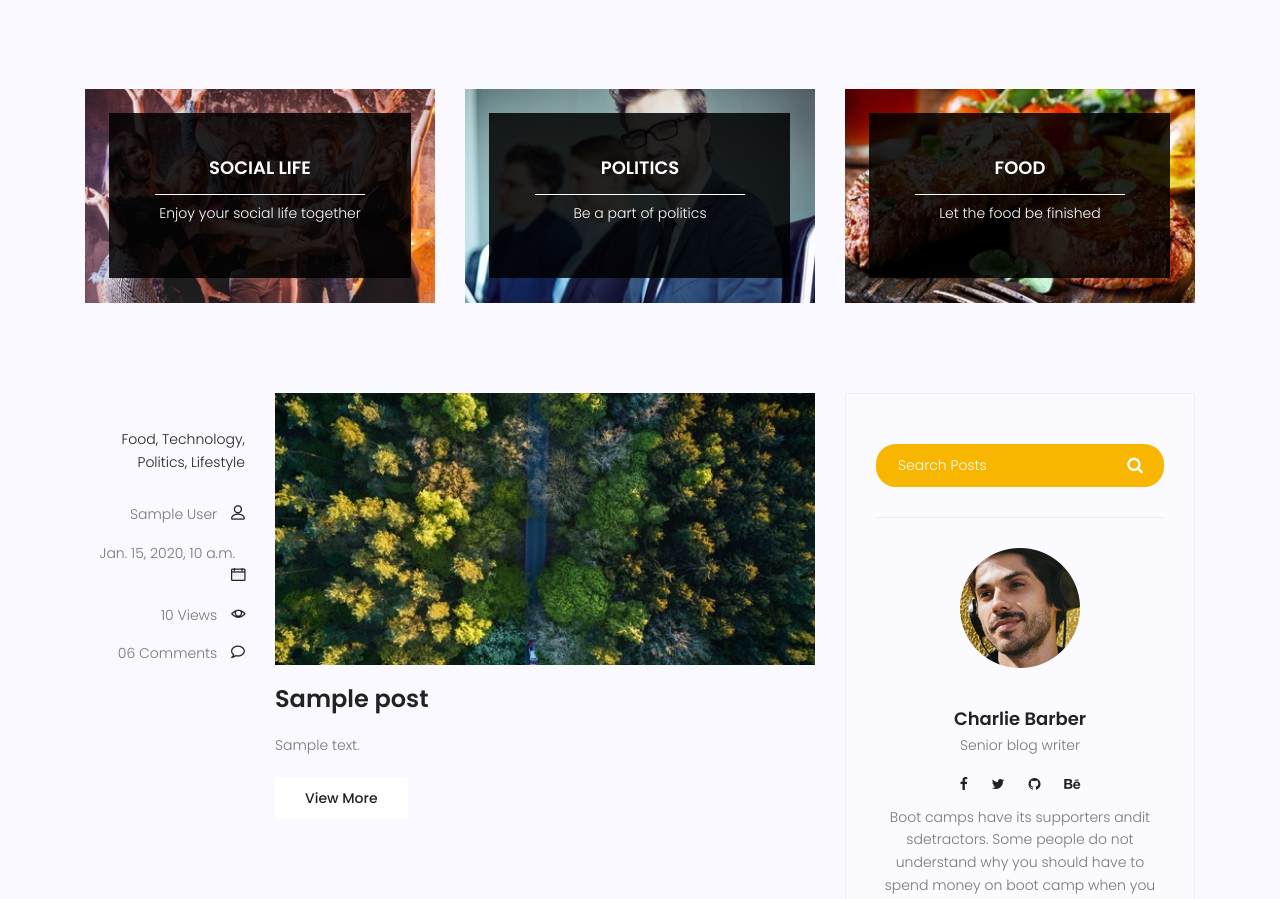
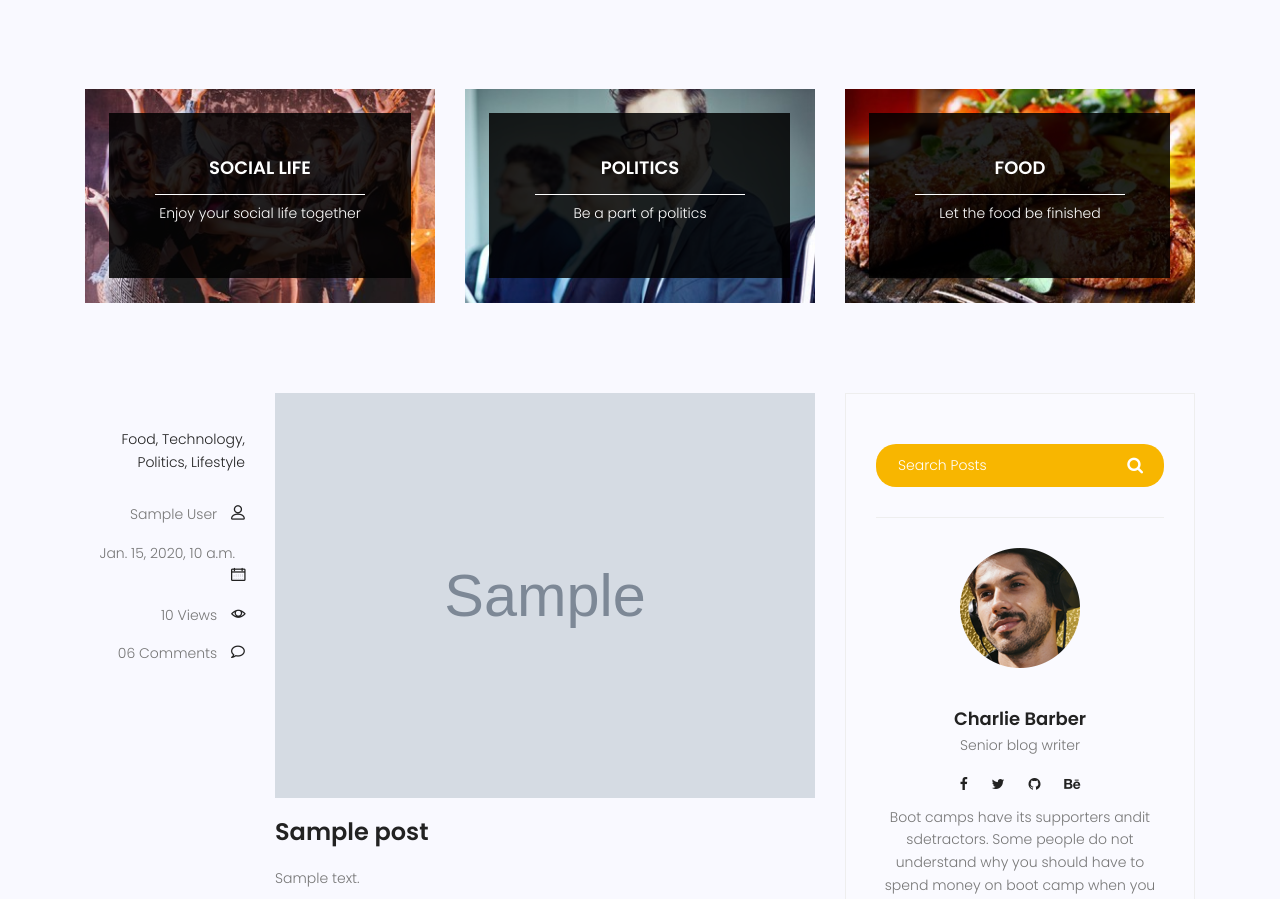
Before and after one commit to ASoukhteh/mysite, a Django app: page /blog in a window 1280 px wide. Shown: the part 689-1588 px from the top of the page. Run offline with Django 5.2, Linux system fonts and the light colour scheme; tables that the repository leaves empty hold one stand-in row (values such as "Sample post"); grey boxes marked "Sample" are stand-in pictures; some libraries are stand-ins or nearby versions.

Commit message:
Add Image field

```diff
--- a/blog/models.py
+++ b/blog/models.py
@@ -2,7 +2,7 @@ from django.db import models
 from django.contrib.auth.models import User
 # Create your models here.
 class Post(models.Model):
-    # image =
+    image = models.ImageField(upload_to='blog/', default='blog/default.jpg')
     author = models.ForeignKey(User, on_delete=models.SET_NULL, null=True)
     title = models.CharField(max_length=255)
     content = models.TextField()
--- a/templates/blog/blog-home.html
+++ b/templates/blog/blog-home.html
@@ -111,7 +111,7 @@
 					</div>
 					<div class="col-lg-9 col-md-9 ">
 						<div class="feature-img">
-							<img class="img-fluid" src="{% static 'img/blog/feature-img2.jpg' %}" alt="">
+							<img class="img-fluid" src="{{post.image.url}}" alt="">
 						</div>
 						<a class="posts-title" href="{% url 'blog:single' pid=post.id %}">
 							<h3>{{post.title}}</h3>
```
Also changed, not shown: blog/migrations/0004_post_image.py (added), media/blog/b3.jpg (added), media/blog/default.jpg (added).
